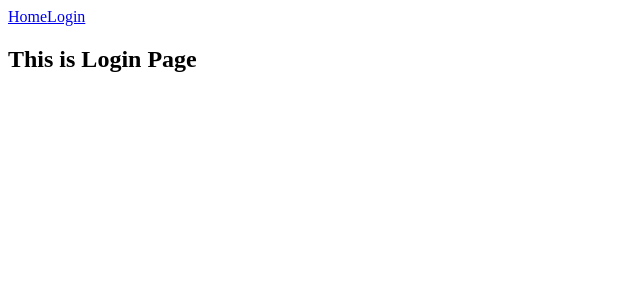
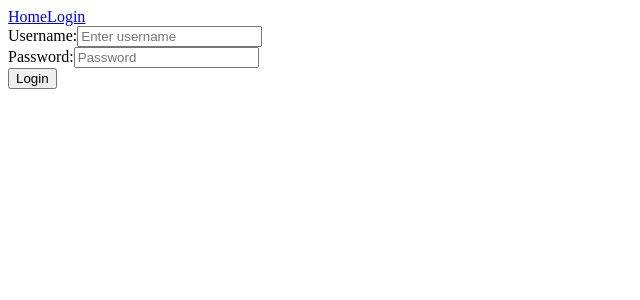
Before and after one commit to KarthikaVC/crowdfunding, a React (Vite) app: page /login in a window 1280 px wide. Shown: the top 300 px of the page, without its empty margins (0-640 px from the left). Built offline with nearby package versions, Linux system fonts and the light colour scheme; no server answers.

Commit message:
Login Code

```diff
--- /dev/null
+++ b/src/components/LoginForm/LoginForm.jsx
@@ -0,0 +1,27 @@
+function LoginForm() {
+    return (
+    <form>
+        <div>
+          <label htmlFor="username">Username:</label>
+          <input
+            type="text"
+            id="username"
+            placeholder="Enter username"
+          />
+        </div>
+        <div>
+          <label htmlFor="password">Password:</label>
+          <input
+            type="password"
+            id="password"
+            placeholder="Password"
+          />
+        </div>
+        <button type="submit">
+          Login
+        </button>
+      </form>
+    );
+  }
+
+  export default LoginForm;
--- a/src/pages/LoginPage.jsx
+++ b/src/pages/LoginPage.jsx
@@ -1,26 +1,12 @@
 import React from "react";
-import {useState,useEffect} from "react";
-import {useParams} from "react-router-dom";
+
+// Components
+import LoginForm from "../components/LoginForm/LoginForm";
 
 
 function LoginPage(){
-// State
-const [login,setLogin] =useState();
 
-useEffect(() =>{
-    fetch(`${import.meta.env.VITE_API_URL}users/`)
-    .then((results) =>{
-        return results.json();
-    })
-    .then((data)=>{
-        setLogin(data);
-    });
-}, []);
+return (<LoginForm/>);
 
-
-return (
-<div>
-    <h2>This is Login Page</h2>
-</div>);
 }
-export default LoginPage
+export default LoginPage;
```
